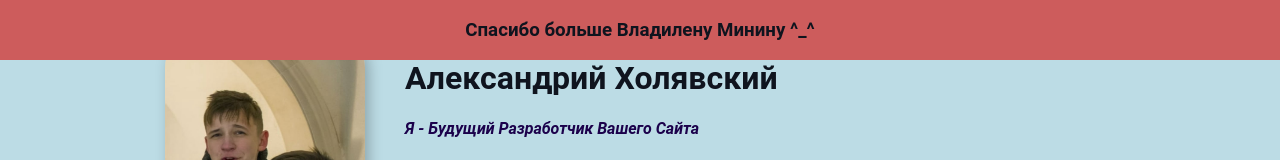
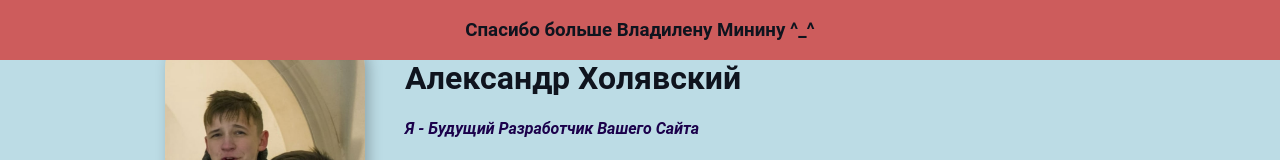
Before and after one commit to Spenkau/resumeme, a plain HTML site: page index.html in a window 1280 px wide. Shown: the top 160 px of the page. Drawn offline with Linux system fonts and the light colour scheme.

Commit message:
Update index.html

```diff
--- a/index.html
+++ b/index.html
@@ -10,7 +10,7 @@
             <div class="info">
                     <img src="avatar.jpg"  alt='Семейное фото Саши' class="avatar" />
                 <div class="info-text">
-                    <h1>Александрий Холявский</h1>
+                    <h1>Александр Холявский</h1>
                     <p>Я - будущий разработчик <strong>вашего </strong>сайта</p>
                     <p>Я люблю программирование</p>
                     <h4>My social networks:</h4>
```
